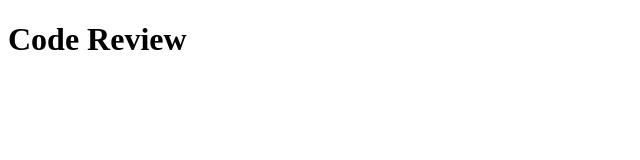
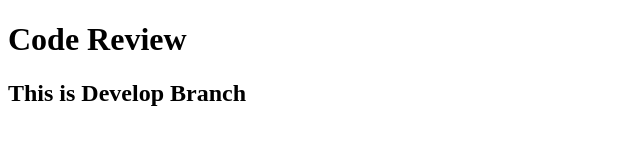
Before and after one commit to prototype-of-ks/code-review, a plain HTML site: page index.html in a window 1280 px wide. Shown: the whole page, without its empty margins (0-640 px from the left). Drawn offline with Linux system fonts and the light colour scheme.

Commit message:
Oct 2/Git actions PR test unit1

```diff
--- a/index.html
+++ b/index.html
@@ -7,5 +7,6 @@
 </head>
 <body>
     <h1>Code Review</h1>
+    <h2>This is Develop Branch</h2>
 </body>
 </html>
```
